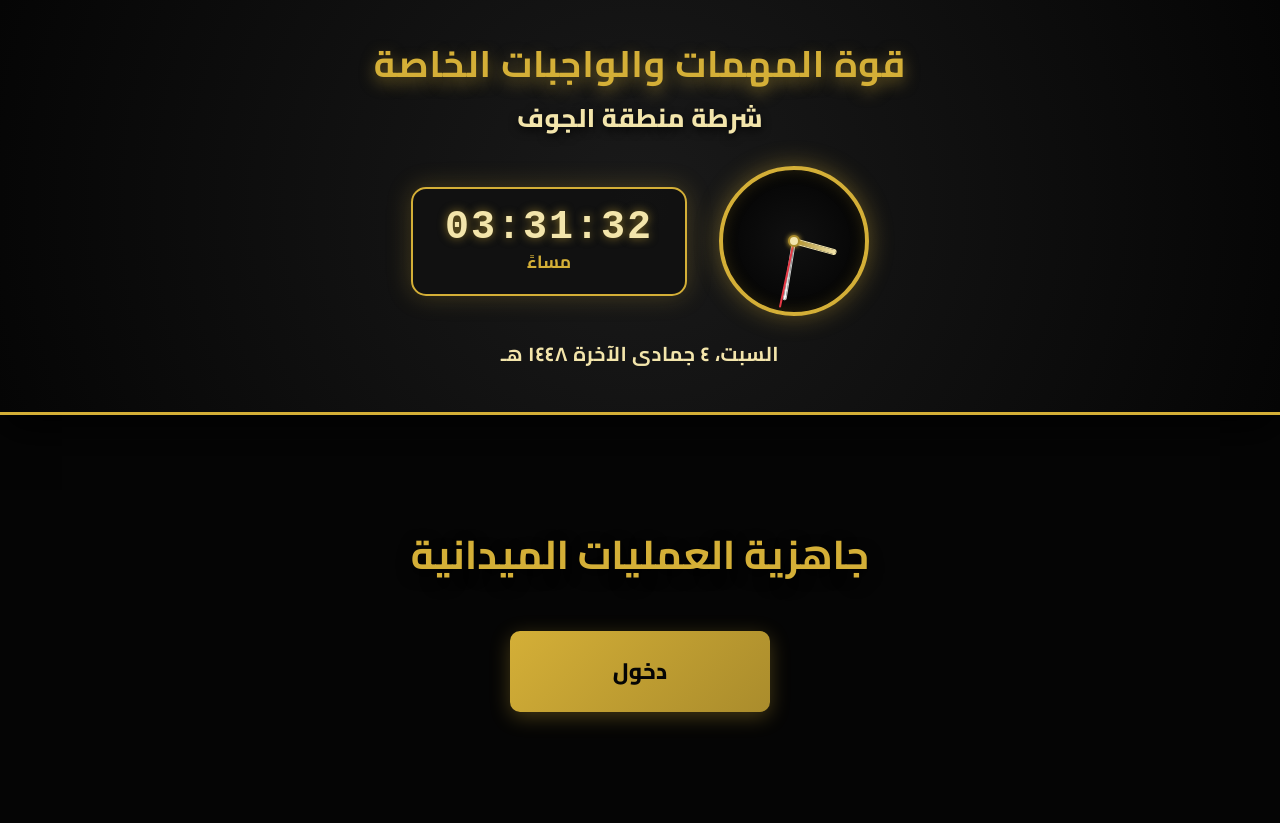
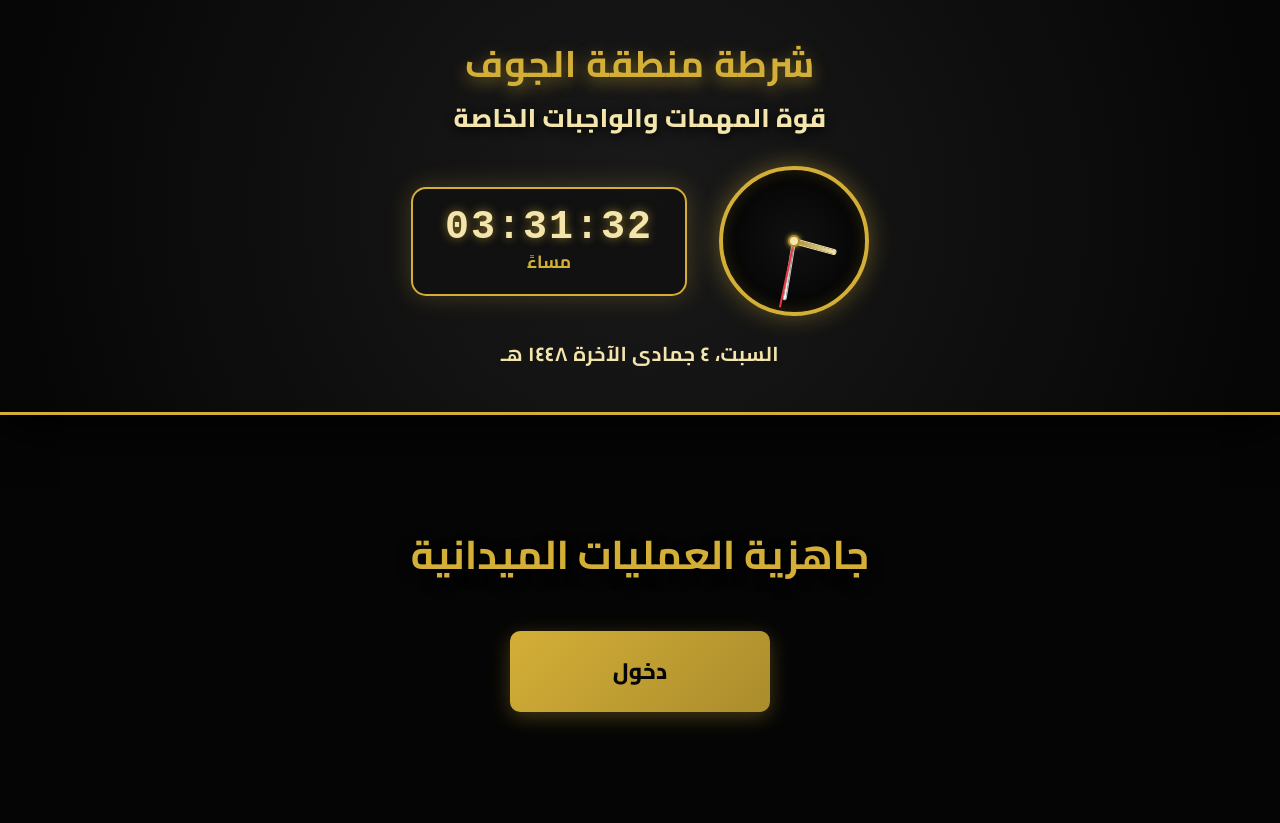
Before and after one commit to glal115599/glal115599.github.io, a plain HTML site: page index.html in a window 1280 px wide. Drawn offline with Linux system fonts and the light colour scheme.

Commit message:
Swap header titles for الجوف police and special forces

```diff
--- a/index.html
+++ b/index.html
@@ -890,8 +890,8 @@
 <body>
 
     <header class="main-header">
-        <h1>قوة المهمات والواجبات الخاصة</h1>
-        <div class="sub-header-title">شرطة منطقة الجوف</div>
+        <h1>شرطة منطقة الجوف   </h1>
+        <div class="sub-header-title">قوة المهمات والواجبات الخاصة  </div>
         <div class="header-clocks-wrapper">
             <div class="analog-clock">
                 <div class="clock-center"></div>
```
